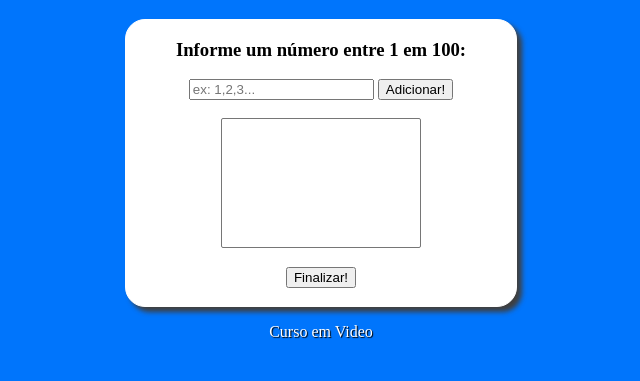
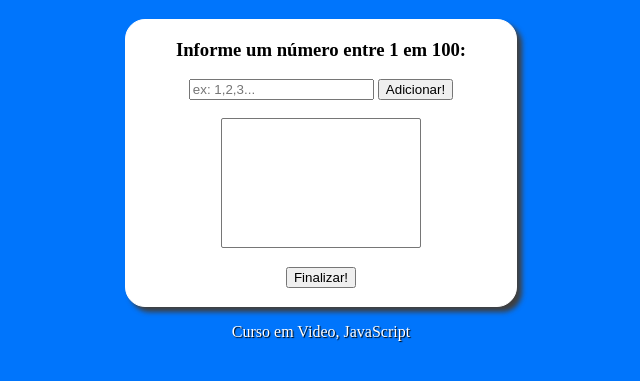
Before and after one commit to Fabricio1408/Manipula-o-de-um-array, a plain HTML site: page index.html in a window 1280 px wide. Shown: the part 69-450 px from the top of the page, without its empty margins (319-959 px from the left). Drawn offline with Linux system fonts and the light colour scheme.

Commit message:
Update index.html
Pequeno edit

```diff
--- a/index.html
+++ b/index.html
@@ -29,7 +29,7 @@
     </section>
 
 
-    <p>Curso em Video</p>
+    <p>Curso em Video, JavaScript</p>
 
 
 <script src="./script.js"></script>
```
